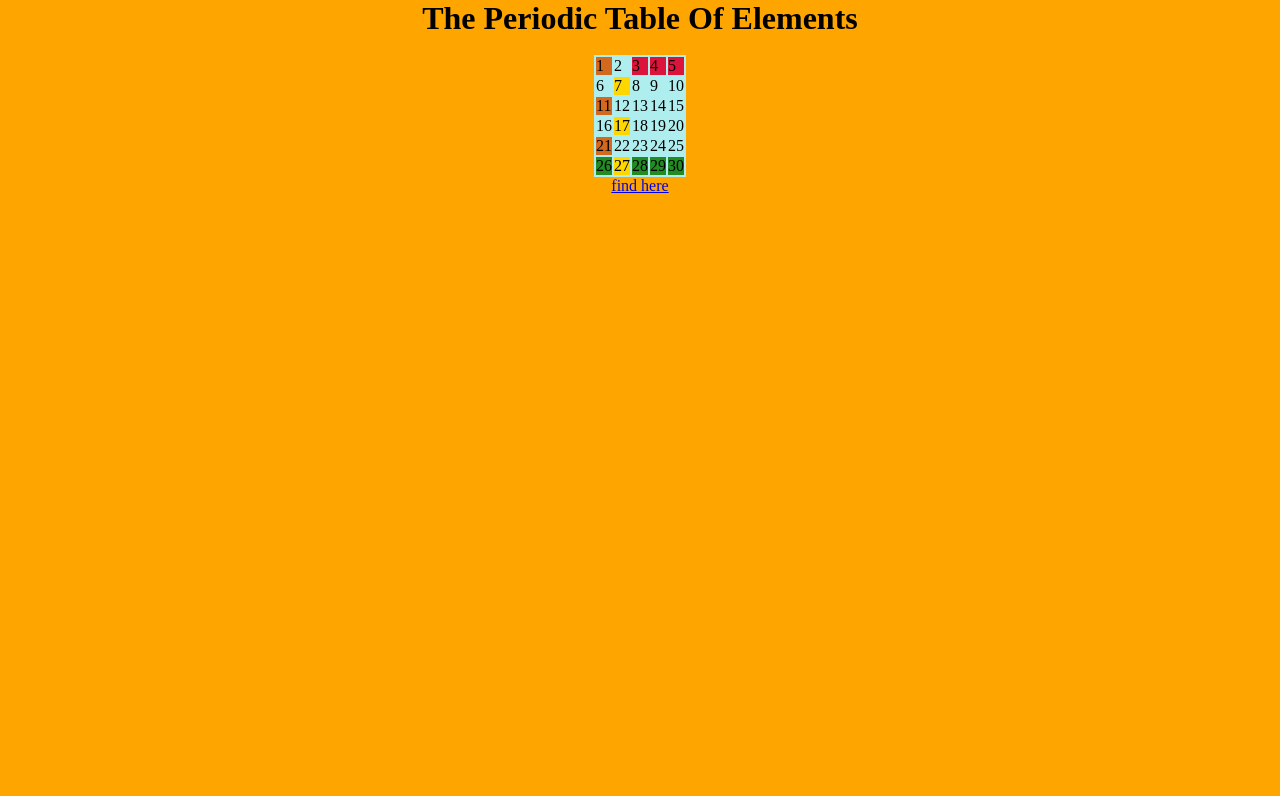
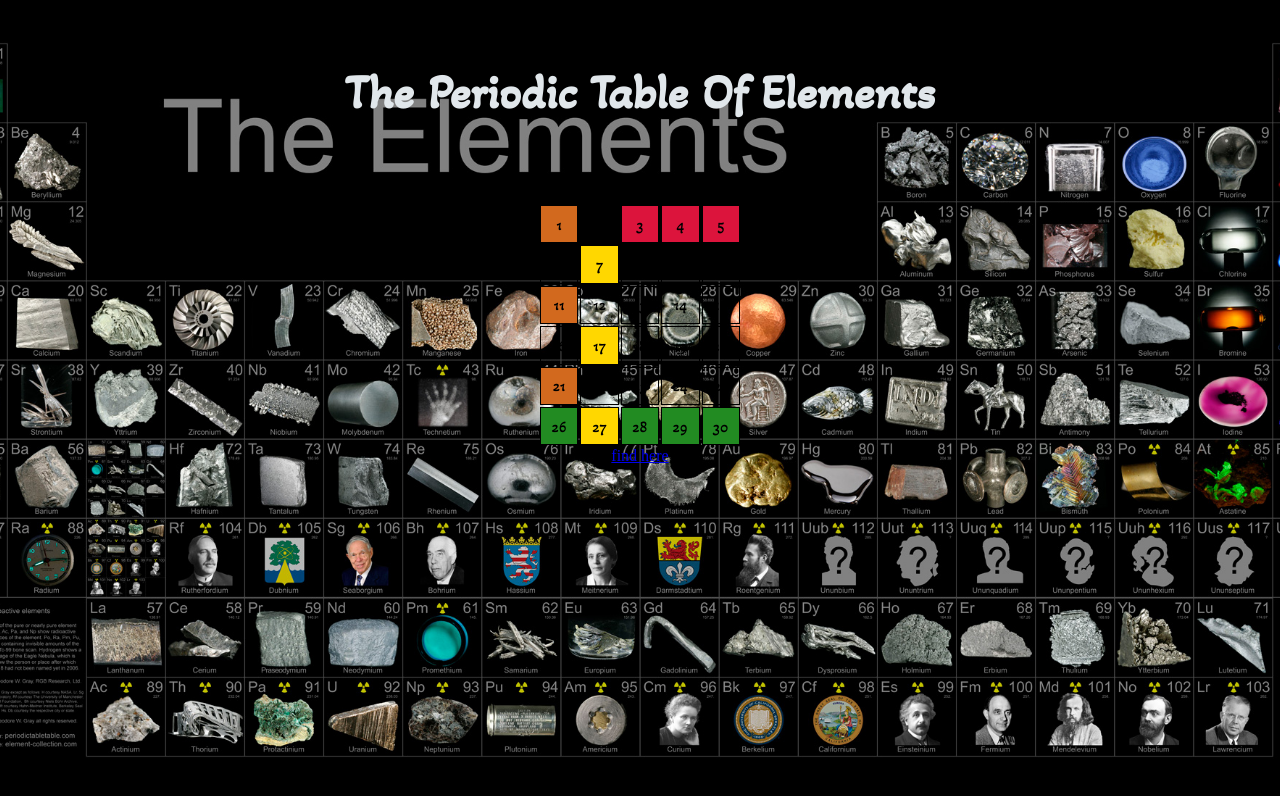
Before and after one commit to WuShanMuYuu/periodicTableOfElements, a plain HTML site: page index.html in a window 1280 px wide. Drawn offline with Linux system fonts and the light colour scheme.

Commit message:
first lines  tables

```diff
--- a/css/style.css
+++ b/css/style.css
@@ -2,7 +2,10 @@
 /*
 CSS style sheet for the periodic table of elements
 */
-
+@font-face {
+  font-family: "Akaya Telivigala";
+  src: url("../fonts/Akaya_Telivigala/AkayaTelivigala-Regular.ttf");
+}
 * {
     box-sizing: border-box;
     margin: 0;
@@ -13,47 +16,58 @@ CSS style sheet for the periodic table of elements
 
   /* Element selector */
   html {
-    background-color: orange;
-  }
-  body {
-    background-image: url("./tulips.jpeg");
+    background-image: url(./element-2.jpg);
     background-position: center;
     background-size: cover;
     background-repeat: no-repeat;
     background-attachment: fixed;
   }
+  h1 {
+    font-family: "Akaya Telivigala";
+    color: rgb(225, 231, 235);
+    font-size: 3rem;
+    margin: 2rem;
+    padding: 2rem;
+  }
+  td {
+    font-family: "Akaya Telivigala", Arial, sans-serif;
+    width: 3vw;
+    height: 3vw;
+    border: 1px solid black;
+    text-align: center;
+}
   /* #ID selector */
-  #cool {
+  /* #cool {
     background-color: orangered;
   }
   /* .class selector */
-  .box {
+  /* .box {
     background-color: orchid;
-  }
+  } */
 
   /* element,element Selector
     element AND element
     */
-  table,
+  /* table,
   div {
     background-color: paleturquoise;
-  }
+  } */
 
   /* element element Selector
     aka element inside element
     */
-  div p {
+  /* div p {
     font-size: smaller;
-  }
+  } */
 
   /* element>element	 Selector
     element parent element
     */
 
-  div > p {
+  /* div > p {
     font-family: "Times New Roman", Times, serif;
     color: purple;
-  }
+  } */
   /* element+element  Selector
     element immediately after element */
   div + span {
--- a/index.html
+++ b/index.html
@@ -5,6 +5,7 @@
     <meta name="viewport" content="width=device-width, initial-scale=1.0" />
     <link rel="stylesheet" href="./css/style.css" />
     <title>Periodic Table Of Elements</title>
+    <link rel="stylesheet" href="./css/style.css" type="text/css" />
   </head>
   <body>
     <center>
```
Also changed, not shown: css/element-2.jpg (added), css/elements-1.jpg (added).
